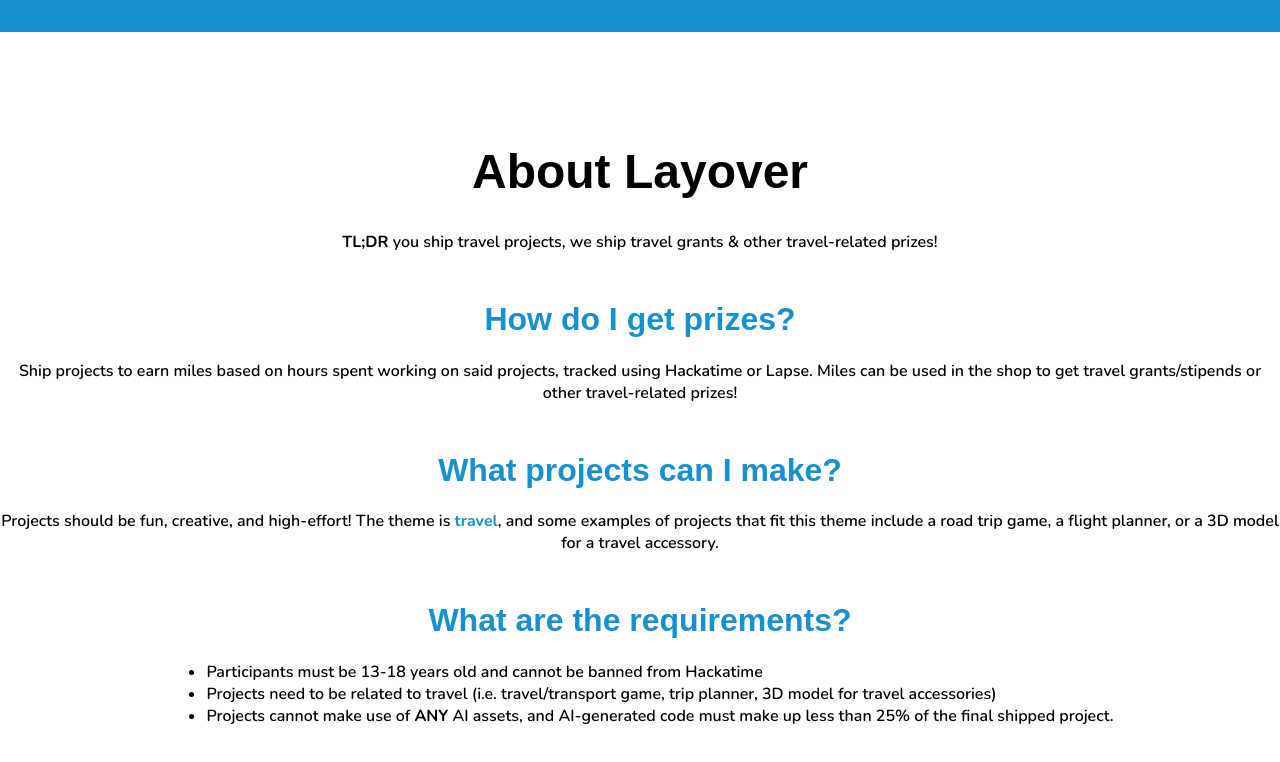
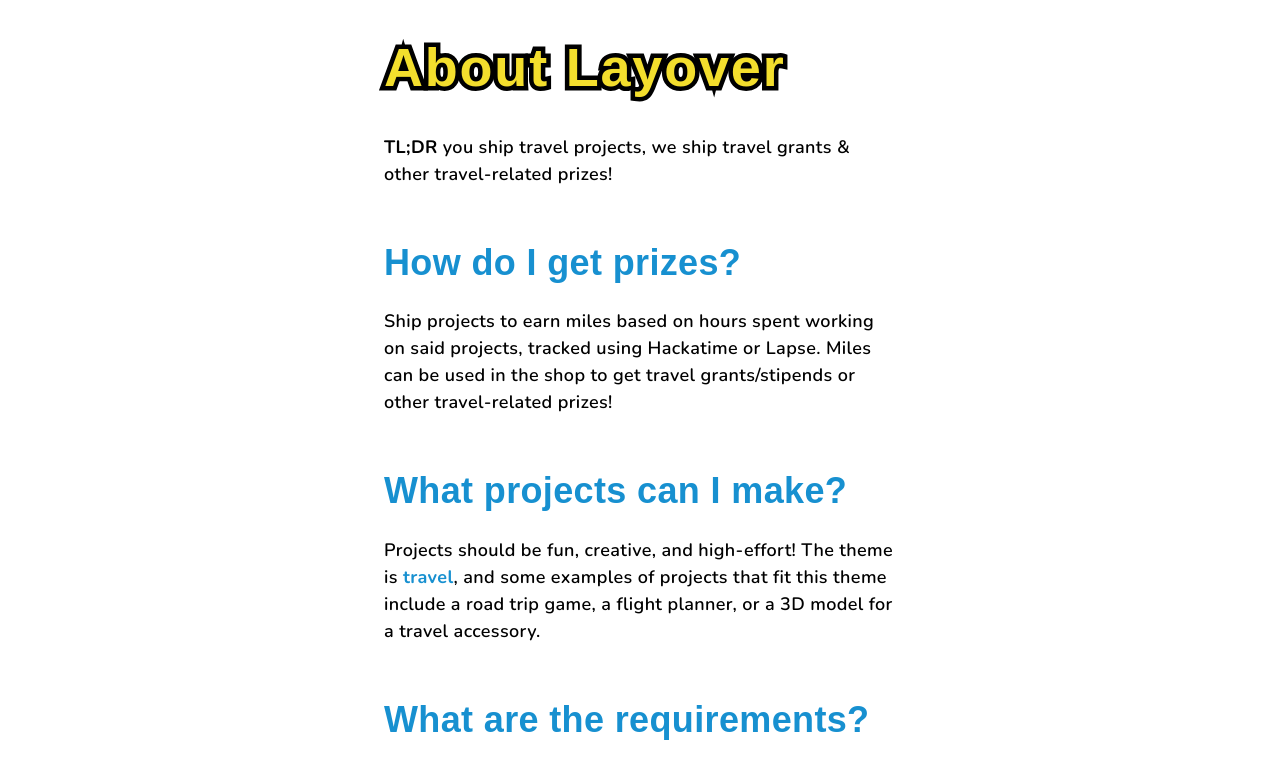
Before and after one commit to maxstellar/layover, a plain HTML site: page index.html in a window 1280 px wide. Shown: the part 1440-2202 px from the top of the page. Drawn offline with nearby package versions, Linux system fonts and the light colour scheme; a web font is replaced by a local one.

Commit message:
Updated CSS to match new styling

```diff
--- a/styles.css
+++ b/styles.css
@@ -10,6 +10,12 @@ html, body {
     font-family: "Nunito", sans-serif;
     font-weight: 600;
     scroll-behavior: smooth;
+    font-size: 18px;
+    letter-spacing: 0.02rem;
+}
+
+p {
+    line-height: 1.5;
 }
 
 h1, h2 {
@@ -21,8 +27,8 @@ h1, h2 {
 }
 
 .landing {
-    padding-top: 25rem;
-    height: 67rem;
+    padding-top: 23rem;
+    height: 52rem;
     width: 100vw;
     text-align: center;
     color: white;
@@ -30,10 +36,11 @@ h1, h2 {
 }
 
 .info {
-    text-align: center;
+    text-align: left;
     color: black;
-    margin: none;
-    width: 100vw;
+    margin-left: auto;
+    margin-right: auto;
+    width: 40vw;
     height: auto;
     padding-top: 5rem;
     padding-bottom: 5rem;
@@ -55,9 +62,9 @@ h1, h2 {
 }
 
 ul {
-  display: table;
-  margin: 0 auto;
-  text-align: left;
+    padding: 0;
+    margin: 0;
+    list-style-position: inside;
 }
 
 .second-title {
@@ -91,3 +98,10 @@ ul {
 .hc-logo:hover {
     transform: rotate(10deg) translateY(0.5rem);
 }
+
+.yellow-stroke {
+    color: var(--yellow);
+    -webkit-text-stroke: 0.5rem black;
+    paint-order: stroke fill;
+    letter-spacing: 0.1rem;
+}
```
